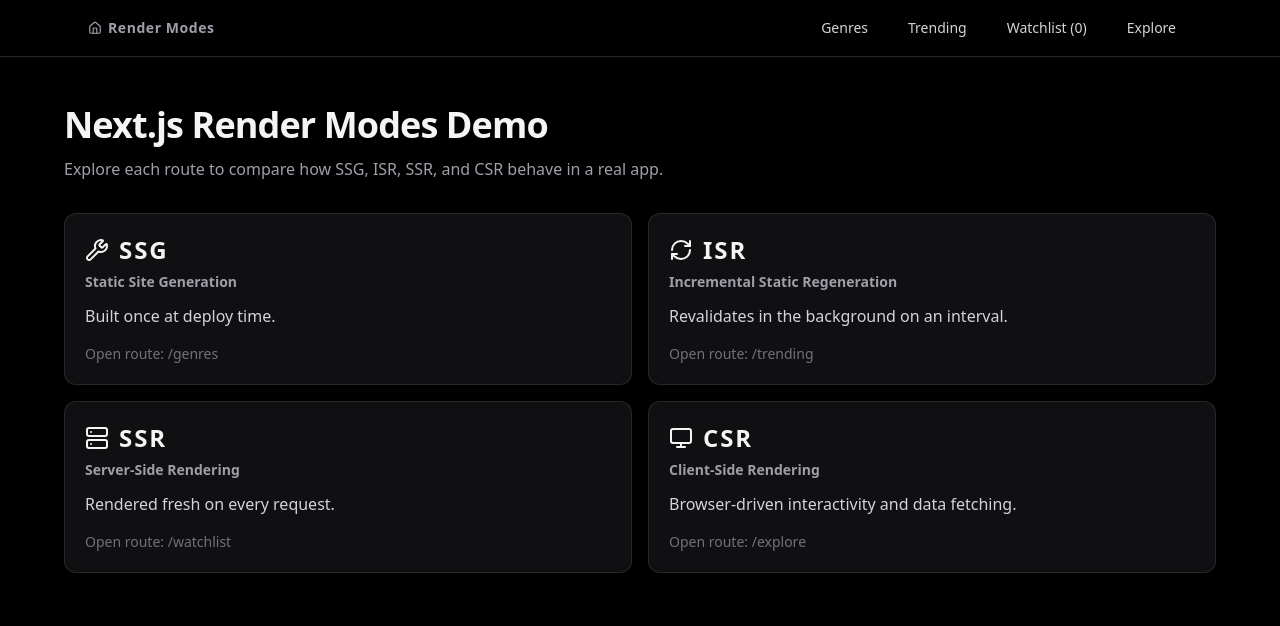
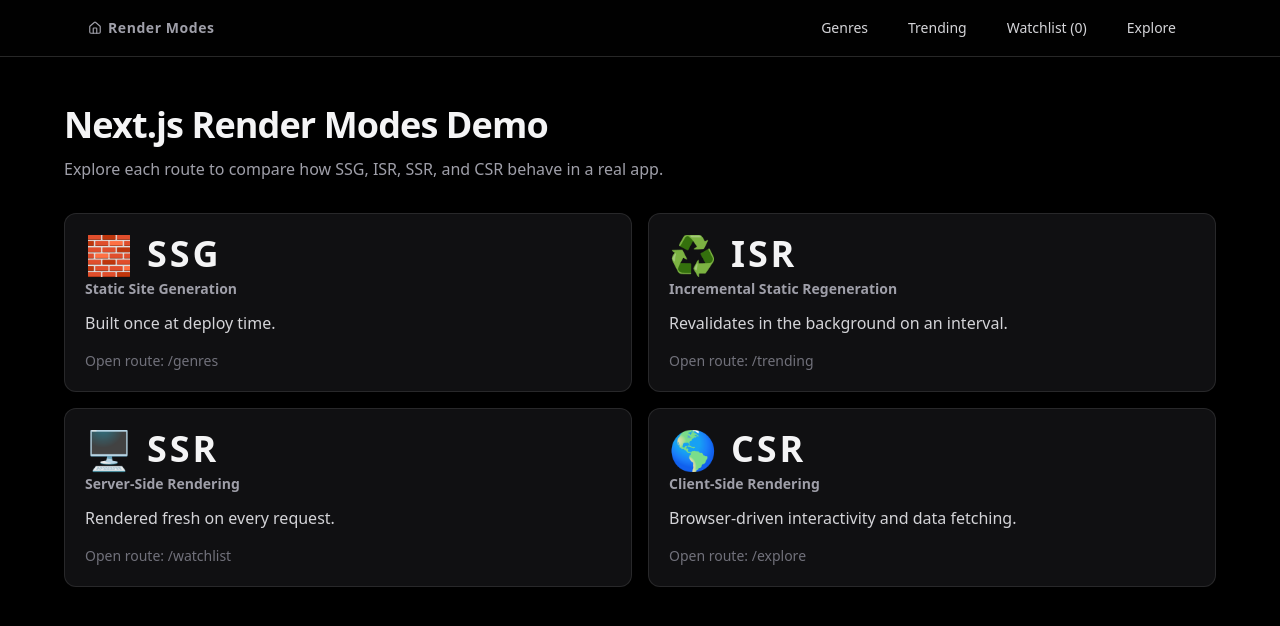
Before and after one commit to SilviuIordache/nextjs-rendering-modes, a Next.js app: page / in a window 1280 px wide. Shown: the top 626 px of the page. Built offline with nearby package versions, Linux system fonts and the light colour scheme.

Commit message:
Replace render mode icons with emoji

```diff
--- a/app/components/RenderModeCard.tsx
+++ b/app/components/RenderModeCard.tsx
@@ -1,7 +1,7 @@
 "use client";
 
 import { useEffect, useMemo, useState } from "react";
-import { Clock3, Monitor, RefreshCw, Server, Wrench } from "lucide-react";
+import { Clock3 } from "lucide-react";
 
 type RenderModeCardProps = {
   mode: string;
@@ -62,22 +62,20 @@
     return () => window.clearInterval(intervalId);
   }, [generatedAtIso, showRelative]);
 
-  const ModeIcon = {
-    ssg: Wrench,
-    isr: RefreshCw,
-    ssr: Server,
-    csr: Monitor,
+  const modeEmoji = {
+    ssg: "🧱",
+    isr: "♻️",
+    ssr: "🖥️",
+    csr: "🌎",
   }[modeIcon];
 
   return (
     <aside className="w-full rounded-xl border border-black/10 bg-white px-4 py-2.5 shadow-sm sm:w-[380px] dark:border-white/15 dark:bg-zinc-900">
       <div className="space-y-1">
         <div className="flex items-end gap-2.5">
-          <ModeIcon
-            className="h-7 w-7 text-zinc-100"
-            strokeWidth={2.2}
-            aria-hidden
-          />
+          <span className="text-[1.7rem] leading-none" aria-hidden>
+            {modeEmoji}
+          </span>
           <p className="text-3xl font-extrabold uppercase leading-none tracking-[0.08em] text-zinc-200 dark:text-zinc-100">
             {mode}
           </p>
--- a/app/page.tsx
+++ b/app/page.tsx
@@ -1,31 +1,30 @@
 import Link from "next/link";
-import { Monitor, RefreshCw, Server, Wrench } from "lucide-react";
 
 const routes = [
   {
     mode: "SSG",
-    icon: Wrench,
+    icon: "🧱",
     title: "Static Site Generation",
     description: "Built once at deploy time.",
     href: "/genres",
   },
   {
     mode: "ISR",
-    icon: RefreshCw,
+    icon: "♻️",
     title: "Incremental Static Regeneration",
     description: "Revalidates in the background on an interval.",
     href: "/trending",
   },
   {
     mode: "SSR",
-    icon: Server,
+    icon: "🖥️",
     title: "Server-Side Rendering",
     description: "Rendered fresh on every request.",
     href: "/watchlist",
   },
   {
     mode: "CSR",
-    icon: Monitor,
+    icon: "🌎",
     title: "Client-Side Rendering",
     description: "Browser-driven interactivity and data fetching.",
     href: "/explore",
@@ -53,9 +52,11 @@
               href={route.href}
               className="rounded-xl border border-white/10 bg-zinc-900/70 p-5 transition hover:border-white/20 hover:bg-zinc-900"
             >
-              <div className="inline-flex items-center gap-2.5">
-                <route.icon className="h-6 w-6 text-zinc-100" aria-hidden />
-                <p className="text-2xl font-extrabold uppercase tracking-[0.08em] text-zinc-100">
+              <div className="inline-flex items-center gap-3.5">
+                <span className="text-[2.4rem] leading-none" aria-hidden>
+                  {route.icon}
+                </span>
+                <p className="text-4xl font-extrabold uppercase tracking-[0.08em] text-zinc-100">
                   {route.mode}
                 </p>
               </div>
```
